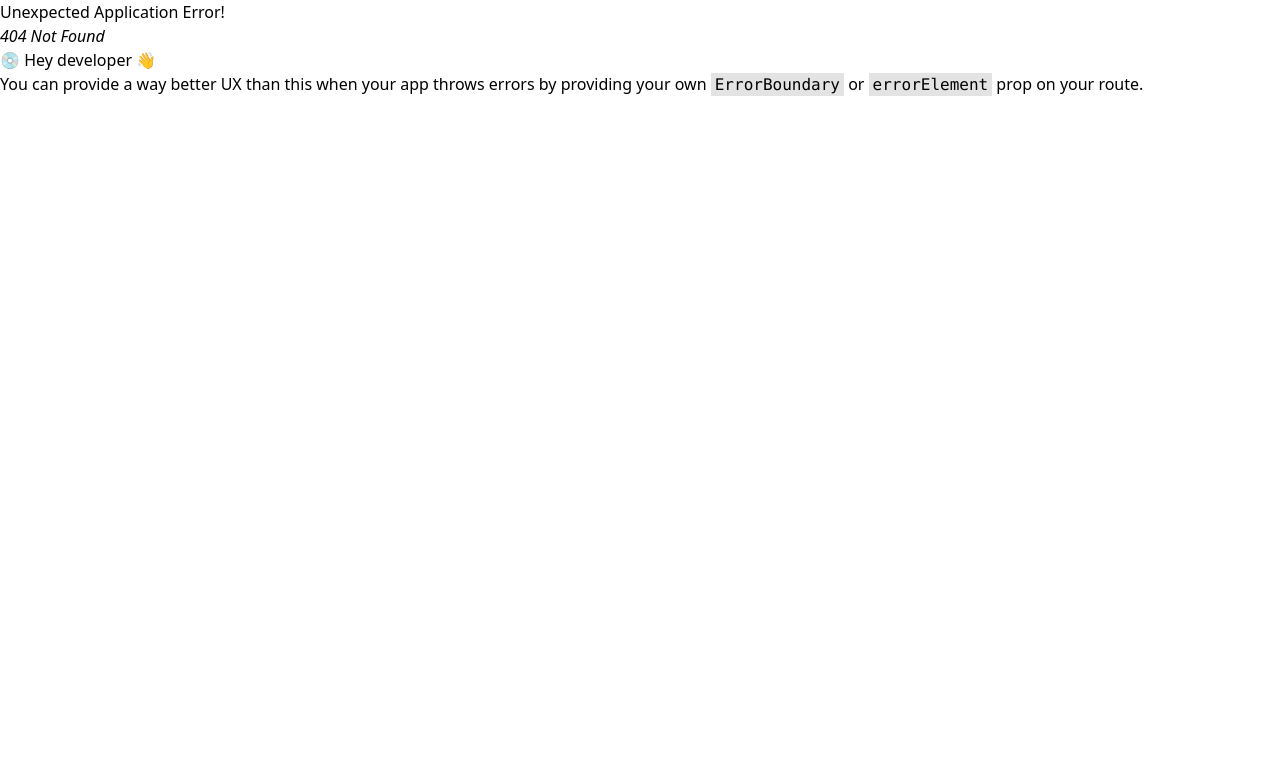
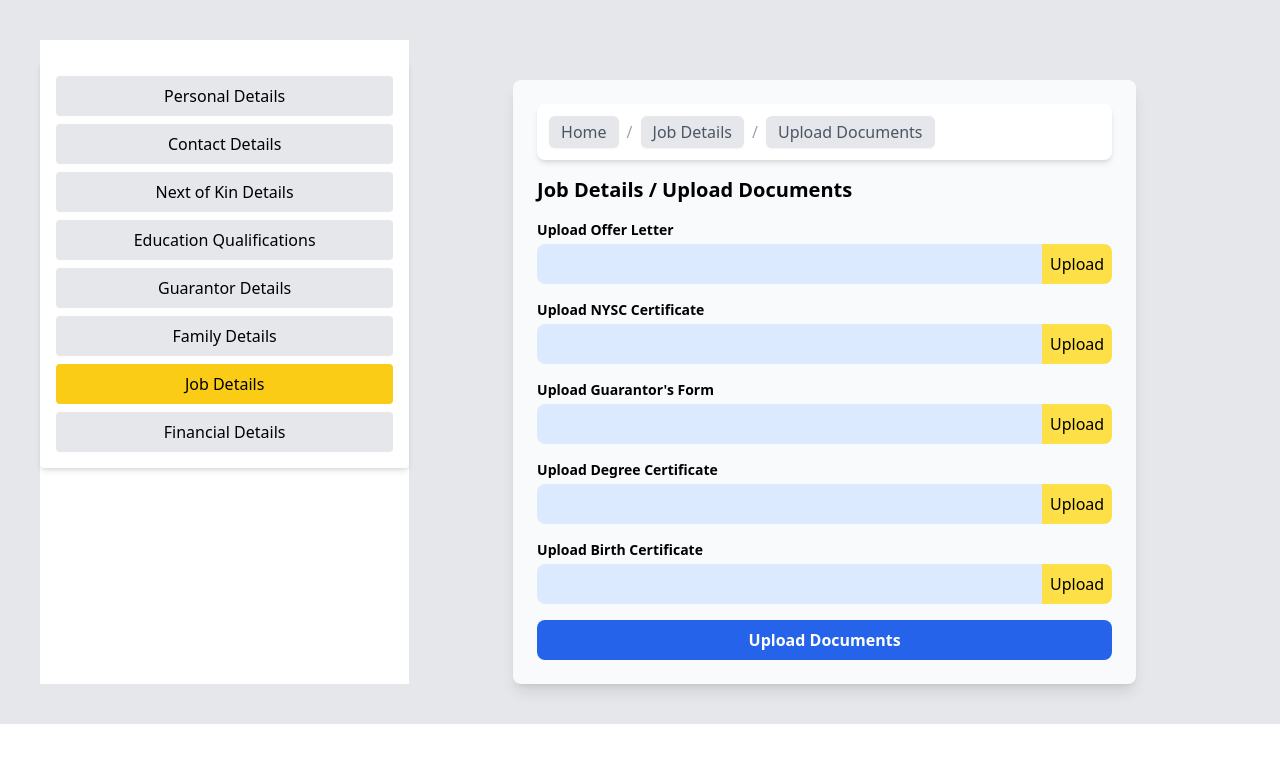
Before and after one commit to abdullahaslam2223/react-table, a React (Vite) app: page /profile/job-details/upload-documents in a window 1280 px wide. Before the commit this address had no page. Shown: the top 762 px of the page. Built offline with nearby package versions, Linux system fonts and the light colour scheme.

Commit message:
breadcrumbs etc

```diff
--- a/db.json
+++ b/db.json
@@ -484,6 +484,18 @@
       "documentName": "NYSC Certificate",
       "createdDate": "2024-07-10T13:54:42.759Z",
       "fileLink": "http://localhost:5173/BMS DIGITAL.pdf"
+    },
+    {
+      "id": "23b7",
+      "documentName": "Offer Letter",
+      "createdDate": "2024-07-10T14:07:05.791Z",
+      "fileLink": "http://localhost:5173/BMS DIGITAL.pdf"
+    },
+    {
+      "id": "1a8b",
+      "documentName": "Guarantor's Form",
+      "createdDate": "2024-07-10T14:07:26.482Z",
+      "fileLink": "http://localhost:5173/374231.pdf"
     }
   ]
 }
--- /dev/null
+++ b/src/Components/Utils/Breadcrumb.tsx
@@ -0,0 +1,35 @@
+import React from "react";
+import { Link } from "react-router-dom";
+
+interface BreadcrumbItem {
+  name: string;
+  path: string;
+}
+
+interface BreadcrumbProps {
+  items: BreadcrumbItem[];
+}
+
+const Breadcrumb: React.FC<BreadcrumbProps> = ({ items }) => {
+  return (
+    <nav className="bg-white p-3 rounded-lg shadow-md mb-4">
+      <ol className="list-reset flex text-gray-600">
+        {items.map((item, index) => (
+          <li key={index} className="flex items-center">
+            <Link
+              to={item.path}
+              className="bg-gray-200 hover:bg-blue-500 hover:text-white px-3 py-1 rounded-md shadow-sm"
+            >
+              {item.name}
+            </Link>
+            {index < items.length - 1 && (
+              <span className="mx-2 text-gray-400">/</span>
+            )}
+          </li>
+        ))}
+      </ol>
+    </nav>
+  );
+};
+
+export default Breadcrumb;
--- a/src/main.tsx
+++ b/src/main.tsx
@@ -15,6 +15,8 @@ import ShiftDetails from "./Components/Shift/ShiftDetails.tsx";
 import Profile from "./Components/Profile/Profile.tsx";
 import ContactDetails from "./Components/Profile/ContactDetails.tsx";
 import NextOfKin from "./Components/Profile/NextOfKin.tsx";
+import JobDetails from "./Components/Profile/JobDetails/JobDetails.tsx";
+import ShowDocuments from "./Components/Profile/JobDetails/ShowDocuments.tsx";
 
 const router = createBrowserRouter(
   createRoutesFromElements(
@@ -26,6 +28,8 @@ const router = createBrowserRouter(
       <Route path="/profile/details" element={<Profile />} />
       <Route path="/profile/contact" element={<ContactDetails />} />
       <Route path="/profile/next-of-kin" element={<NextOfKin />} />
+      <Route path="/profile/job-details" element={<ShowDocuments />} />
+      <Route path="/profile/job-details/upload-documents" element={<JobDetails />} />
     </>
   )
 );
```
